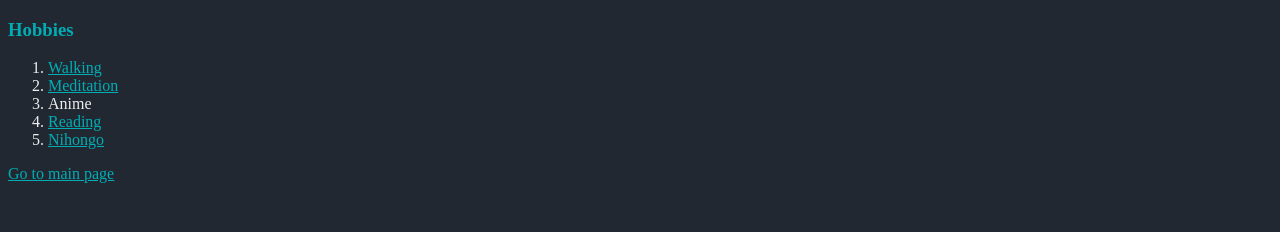
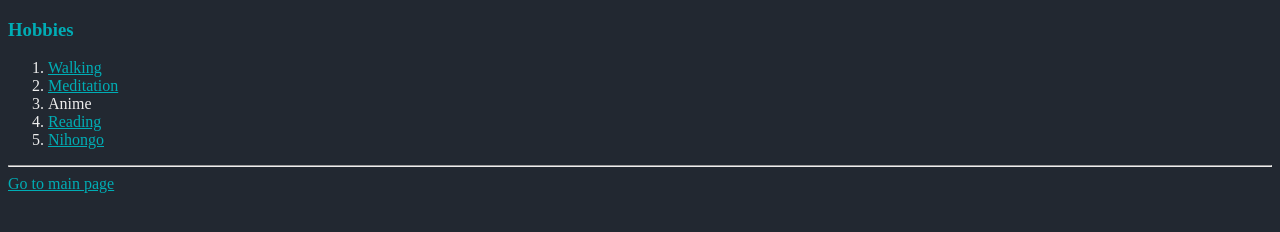
Before and after one commit to puneett333/cv, a plain HTML site: page hobbies.html in a window 1280 px wide. Drawn offline with Linux system fonts and the light colour scheme.

Commit message:
Update hobbies.html

```diff
--- a/hobbies.html
+++ b/hobbies.html
@@ -30,6 +30,10 @@
         ol {
             color: #EEEEEE;
         }
+
+        hr {
+            color: #00ADB5;
+        }
     </style>
 </head>
 <body>
@@ -41,6 +45,7 @@
         <li><a href="images\reading.jpg">Reading</a></li>
         <li><a href="images\nihongo.jpg">Nihongo</a> </li>
         </ol>
+        <hr>
         <a href="index.html">Go to main page</a>
 </body>
 </html>
```
